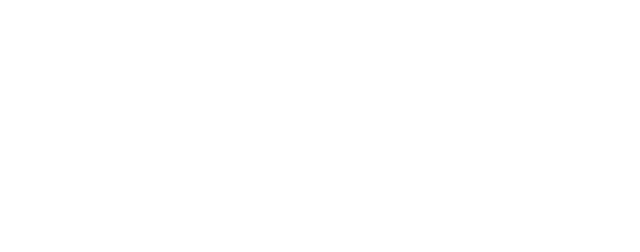
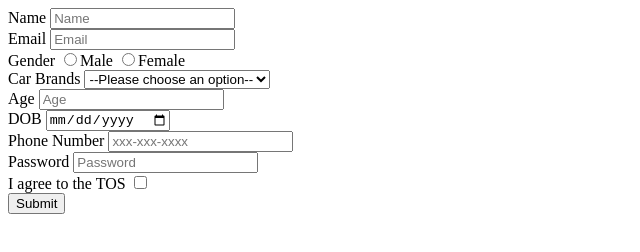
Before and after one commit to acciojob/signup-form-car-pranav-3005, a website: page main.html in a window 1280 px wide. Shown: the whole page, without its empty margins (0-640 px from the left). Drawn offline with Linux system fonts and the light colour scheme.

Commit message:
created a submission

```diff
--- a/main.html
+++ b/main.html
@@ -8,6 +8,46 @@
 
 <body>
 	<!-- the entire body must be written by student -->
+	<form action="/submit" method="post">
+		<label for="name">Name</label>
+		<input id="name" type="text" placeholder="Name" required>
+		<br>
+		<label for="email">Email</label>
+		<input id="email" type="email" placeholder="Email" required>
+		<br>
+		<label for="gender" >Gender</label>
+		<input id="gender_m" type="radio" name="gender" required>Male
+		<input id="gender_f" type="radio" name="gender" required>Female
+		<br>
+		<label for="cars" >Car Brands</label>
+		<select id="cars" required>
+			<option value="" disabled selected>--Please choose an option--</option>
+			<option>BMW</option>
+			<option>Hyundai</option>
+			<option>Audi</option>
+		</select>
+		<br>
+		<label for="age">Age</label>
+		<input id="age" type="number" required placeholder="Age">
+		<br>
+		<label for="dob">DOB</label>
+		<input id="dob" type="date" required>
+		<br>
+		<label for="tel">Phone Number</label>
+		<input id="tel" type="tel" placeholder="xxx-xxx-xxxx">
+		<br>
+		<label for="password">Password</label>
+		<input id="password" type="password" placeholder="Password" required>
+		<br>
+		<label for="tos">I agree to the TOS</label>
+		<input id="tos" type="checkbox" required>
+		<br>
+		<label for>
+		<input type="submit" value="Submit">
+
+	</form>
+
+
     <script type="text/javascript" src="./script.js">
 </script>
 
```
